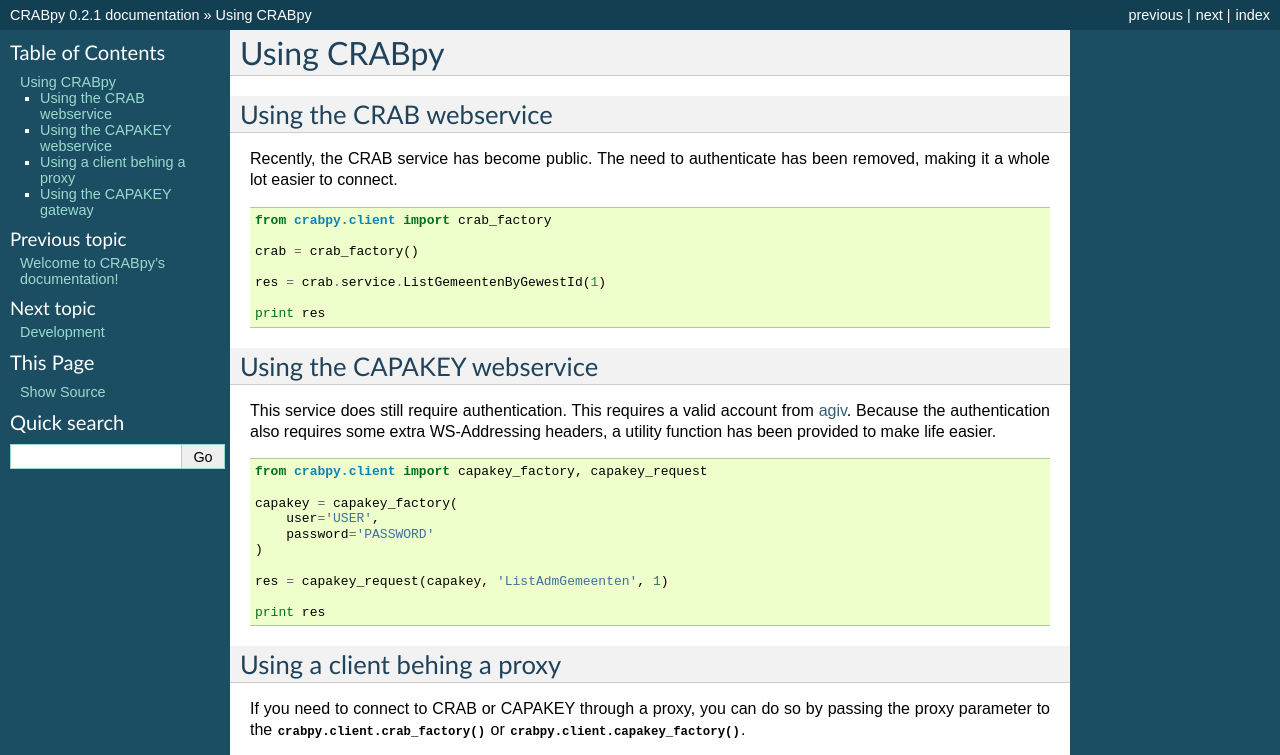
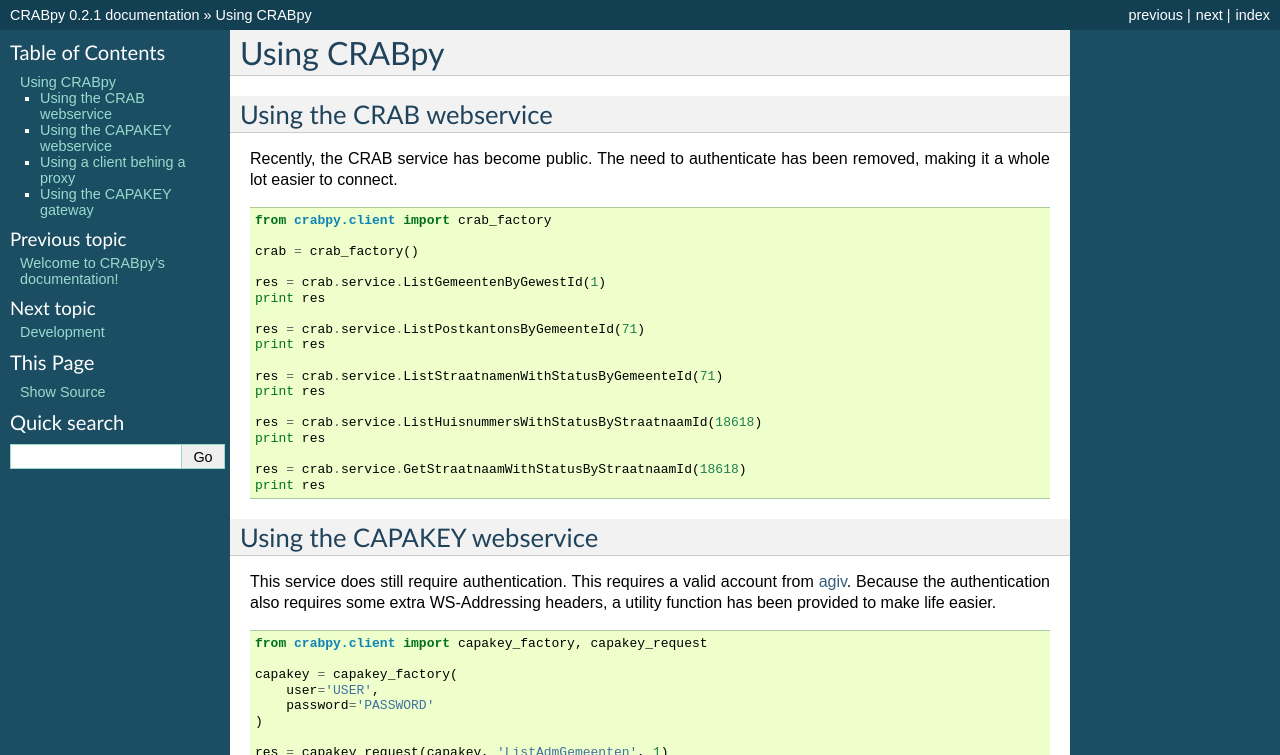
Before and after one commit to OnroerendErfgoed/crabpy, a Sphinx documentation site: the page built from docs/usage.rst, in a window 1280 px wide and 900 px high, cut to the strip 0-755 px from the top of the window. Built offline with Sphinx 7.4.7, drawn with Linux system fonts in a browser that asks for light colours.

Commit message:
added examples

```diff
--- a/docs/usage.rst
+++ b/docs/usage.rst
@@ -15,8 +15,20 @@
     crab = crab_factory()
 
     res = crab.service.ListGemeentenByGewestId(1)
+    print res
 
+    res = crab.service.ListPostkantonsByGemeenteId(71)
     print res
+
+    res = crab.service.ListStraatnamenWithStatusByGemeenteId(71)
+    print res
+
+    res = crab.service.ListHuisnummersWithStatusByStraatnaamId(18618)
+    print res
+
+    res = crab.service.GetStraatnaamWithStatusByStraatnaamId(18618)
+    print res
+
 
 Using the CAPAKEY webservice
 ----------------------------
```
Also changed, not shown: 2 other files.
